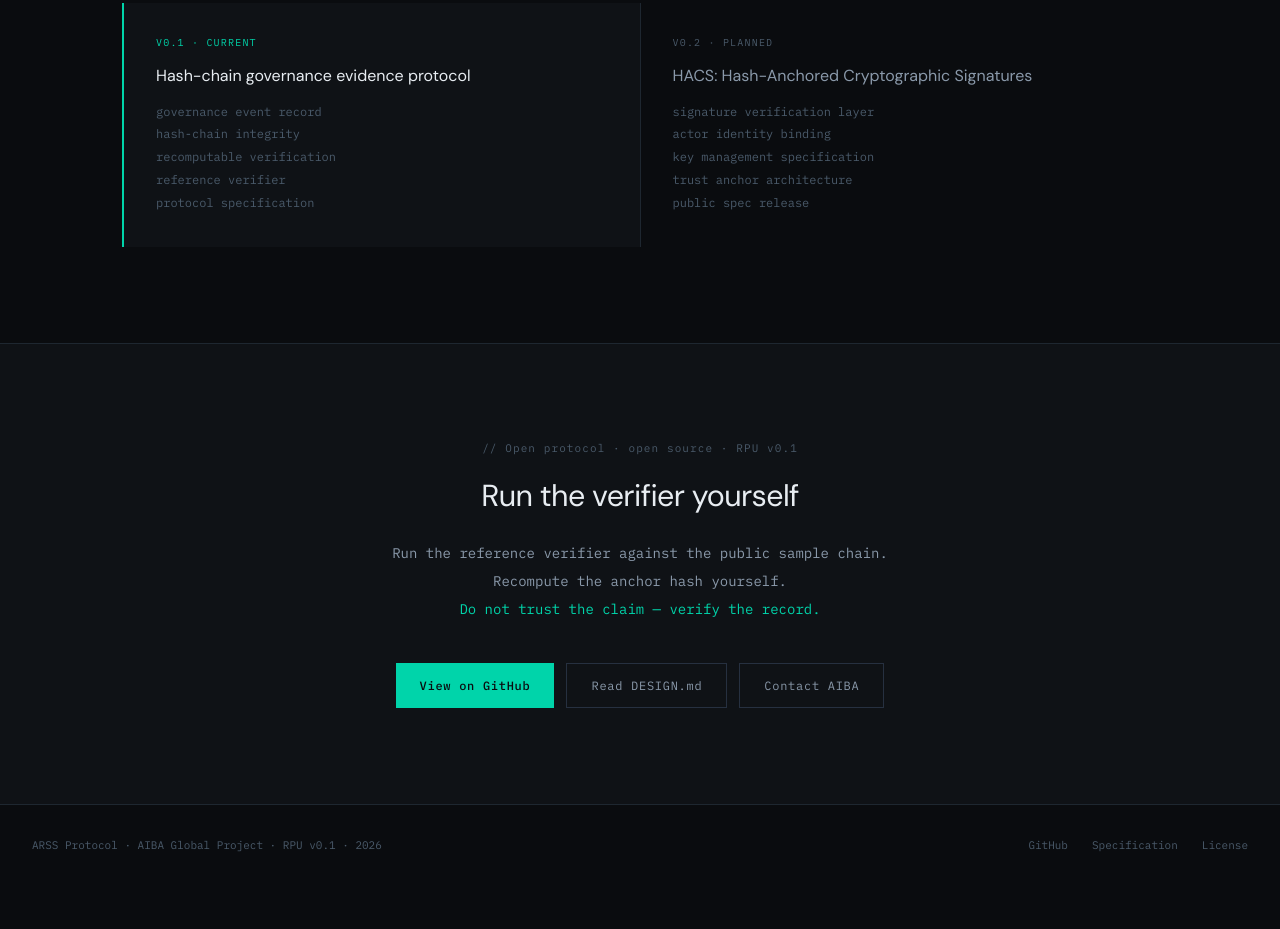
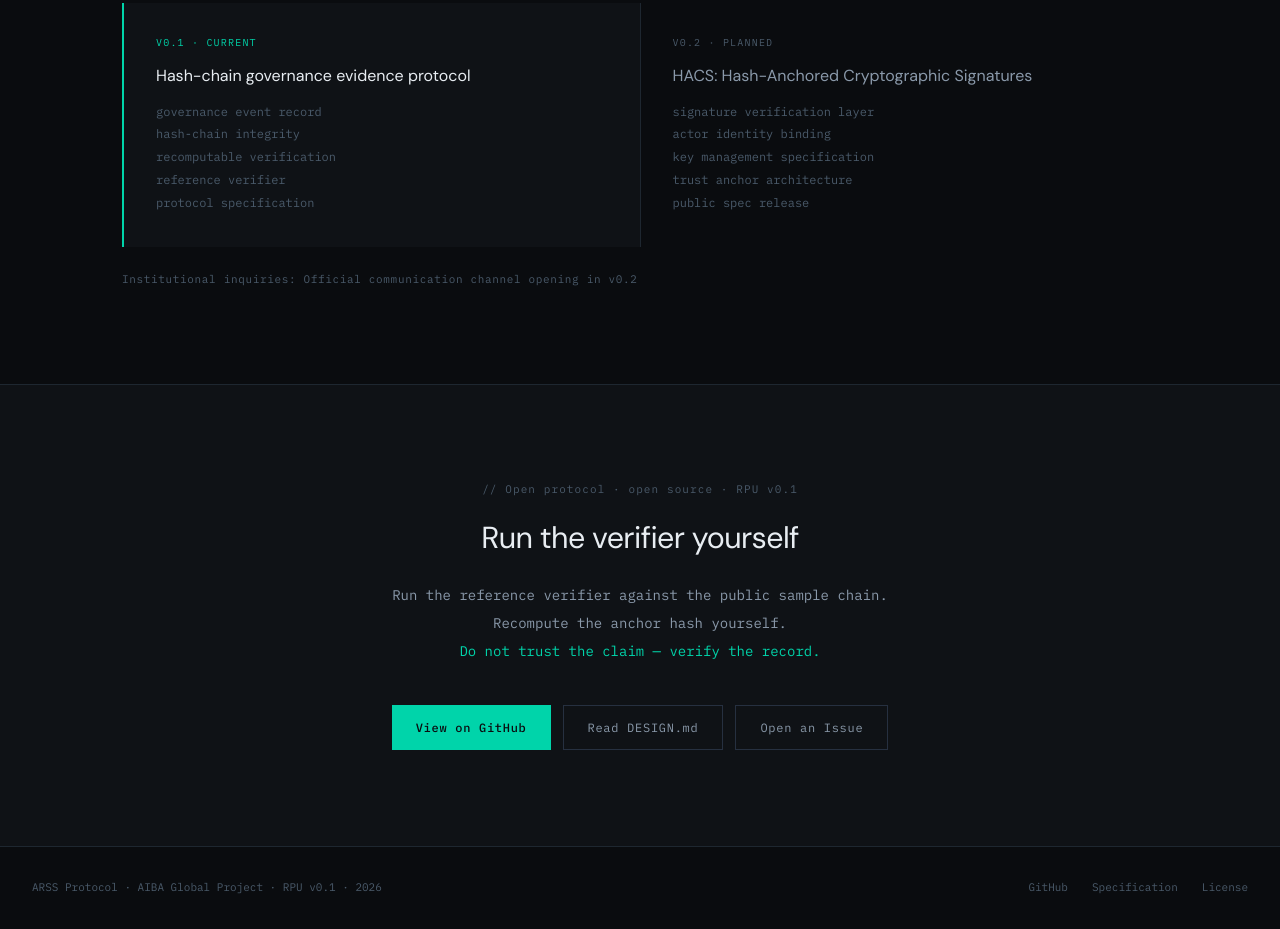
Before and after one commit to choizinsa-coder/arss-protocol, a plain HTML site: page index.html in a window 1280 px wide. Shown: the part 7804-8733 px from the top of the page. Before the commit the page ends 8691 px from the top, so only its background shows below. Drawn offline with Linux system fonts and the light colour scheme.

Commit message:
docs: GitHub Issue single channel, institutional signaling added

```diff
--- a/index.html
+++ b/index.html
@@ -638,6 +638,9 @@ anchor_hash: 3BAC33BE74B76B2A
       </div>
     </div>
   </div>
+  <div style="margin-top:1.5rem;font-family:var(--mono);font-size:11px;color:var(--text3);letter-spacing:0.06em;">
+    Institutional inquiries: Official communication channel opening in v0.2
+  </div>
 </div>
 
 <!-- CTA -->
@@ -652,7 +655,7 @@ anchor_hash: 3BAC33BE74B76B2A
   <div class="btn-row">
     <a class="btn-primary" href="https://github.com/choizinsa-coder/arss-protocol">View on GitHub</a>
     <a class="btn-secondary" href="https://github.com/choizinsa-coder/arss-protocol/blob/main/DESIGN.md">Read DESIGN.md</a>
-    <a class="btn-secondary" href="/cdn-cgi/l/email-protection#e3808c8d97828097a3828a8182cd848f8c81828f">Contact AIBA</a>
+    <a class="btn-secondary" href="https://github.com/choizinsa-coder/arss-protocol/issues">Open an Issue</a>
   </div>
 </div>
 
@@ -665,7 +668,7 @@ anchor_hash: 3BAC33BE74B76B2A
   </div>
 </footer>
 
-<script data-cfasync="false" src="/cdn-cgi/scripts/5c5dd728/cloudflare-static/email-decode.min.js"></script><script>
+<script>
 // Pre-committed expected hashes
 // Derived from original sample payloads using SHA256(prev_hash || 0x00 || payload_c14n)
 // Computed via reference verifier logic (Python, key-sorted JSON) before publication.
```
